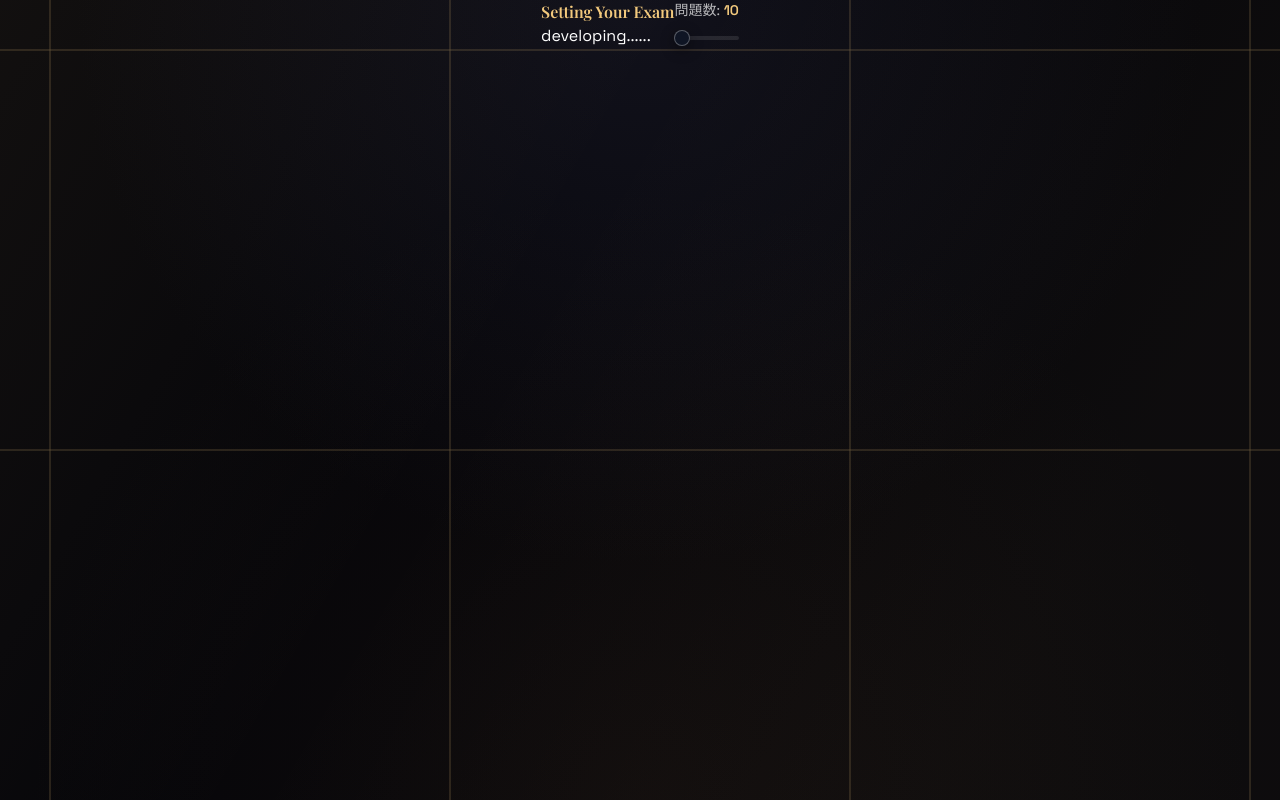
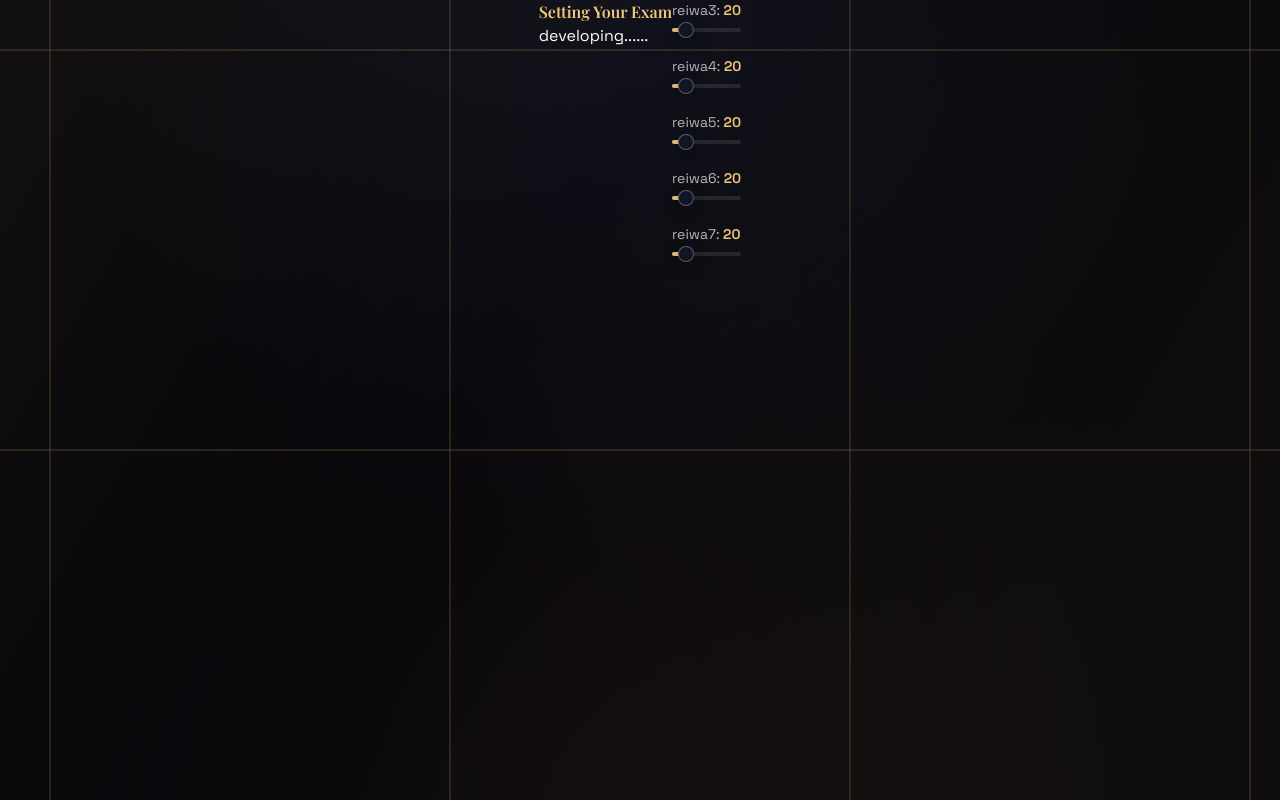
Before and after one commit to devryuya2007/kakotan-web, a React (Vite) app in the folder main/: page /pages/user-config in a window 1280 px wide. Built offline with nearby package versions, Linux system fonts and the light colour scheme.

Commit message:
user設定画面の最低限と設定が問題に反映されるのを確認

```diff
--- a/main/src/pages/tests/test_page/hooks/useReiwaVocab.ts
+++ b/main/src/pages/tests/test_page/hooks/useReiwaVocab.ts
@@ -1,12 +1,15 @@
-import {yearsConfig} from '../yearsConfig';
+import {initialUserConfig, useUserConfig} from '../userConfigContext';
 
 import {useYearVocab} from '@/hooks/useYearVocab';
 
-type YearKey = keyof typeof yearsConfig;
+type YearKey = keyof typeof initialUserConfig;
 
 const createYearVocabHook = (year: YearKey) => {
-  const {sectionId, maxCount} = yearsConfig[year];
-  return () => useYearVocab(sectionId, maxCount);
+  return () => {
+    const {config} = useUserConfig();
+    const {sectionId, maxCount} = config[year];
+    return useYearVocab(sectionId, maxCount);
+  };
 };
 
 export const useReiwa3Vocab = createYearVocabHook('reiwa3');
--- a/main/src/pages/tests/test_page/userConfigContext.tsx
+++ b/main/src/pages/tests/test_page/userConfigContext.tsx
@@ -1,7 +1,7 @@
 import {
+  type ReactNode,
   createContext,
   useContext,
-  type ReactNode,
   useEffect,
   useMemo,
   useState,
@@ -9,7 +9,7 @@ import {
 
 const USER_CONFIG_STORAGE_KEY = 'user-config:max-count';
 
-const initialUserConfig = {
+export const initialUserConfig = {
   reiwa3: {maxCount: 20, sectionId: 'reiwa3'},
   reiwa4: {maxCount: 20, sectionId: 'reiwa4'},
   reiwa5: {maxCount: 20, sectionId: 'reiwa5'},
@@ -46,7 +46,9 @@ const loadStoredConfig = (): UserConfigState => {
 };
 
 export function UserConfigProvider({children}: {children: ReactNode}) {
-  const [config, setConfig] = useState<UserConfigState>(() => loadStoredConfig());
+  const [config, setConfig] = useState<UserConfigState>(() =>
+    loadStoredConfig(),
+  );
 
   useEffect(() => {
     if (typeof window === 'undefined') return;
--- a/main/src/pages/userConfig/userConfig.tsx
+++ b/main/src/pages/userConfig/userConfig.tsx
@@ -1,31 +1,45 @@
-import {useState} from 'react';
+import {useMemo} from 'react';
 
 import * as Slider from '@radix-ui/react-slider';
 
 import {AppLayout} from '@/components/layout/AppLayout';
 
+import {useUserConfig} from '../tests/test_page/userConfigContext';
+
 export default function UserConfig() {
-  const [question, setQuestion] = useState<number>(10);
+  const {config, setMaxCount} = useUserConfig();
+  const configEntries = useMemo(
+    () =>
+      Object.entries(config) as Array<
+        [keyof typeof config, (typeof config)[keyof typeof config]]
+      >,
+    [config],
+  );
+
   return (
-    <>
     <AppLayout>
       <div>
         <h1 className='text-[#f2c97d]'>Setting Your Exam</h1>
         <p>developing......</p>
       </div>
       <div className='space-y-4'>
+        <div className='space-y-6'>
+          {configEntries.map(([yearKey, yearConfig]) => (
+            <div key={yearConfig.sectionId} className='space-y-2'>
               <p className='text-sm text-white/70'>
-            問題数:{' '}
-            <span className='font-semibold text-[#f2c97d]'>{question}</span>
+                {yearConfig.sectionId}:{' '}
+                <span className='font-semibold text-[#f2c97d]'>
+                  {yearConfig.maxCount}
+                </span>
               </p>
               <Slider.Root
                 min={10}
                 max={100}
                 step={10}
-            value={[question]}
-            onValueChange={([next]) => setQuestion(next)}
+                value={[yearConfig.maxCount]}
+                onValueChange={([value]) => setMaxCount(yearKey, value)}
                 className='relative flex w-full max-w-sm touch-none select-none items-center'
-            aria-label='Question count'
+                aria-label={`Question count for ${yearConfig.sectionId}`}
               >
                 <Slider.Track className='relative h-1 flex-1 rounded-full bg-white/10'>
                   <Slider.Range className='absolute h-full rounded-full bg-[#f2c97d]' />
@@ -33,7 +47,9 @@ export default function UserConfig() {
                 <Slider.Thumb className='block h-4 w-4 rounded-full border border-white/30 bg-[#0f1524] shadow-[0_4px_14px_rgba(0,0,0,0.45)] focus-visible:outline-none focus-visible:ring-2 focus-visible:ring-[#f2c97d]' />
               </Slider.Root>
             </div>
+          ))}
+        </div>
+      </div>
     </AppLayout>
-    </>
   );
 }
```
Lines whose indentation alone changed are shown as unchanged.
